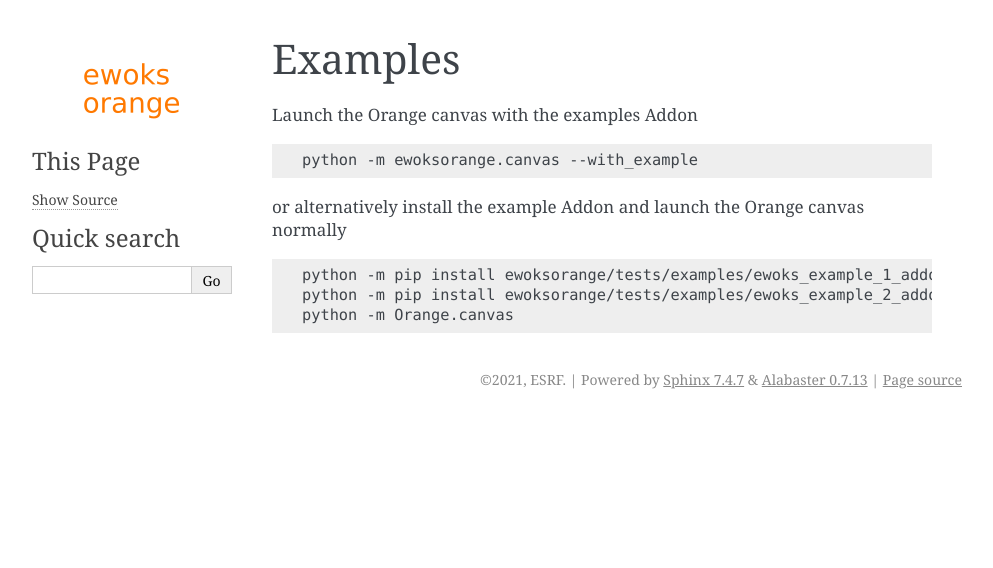
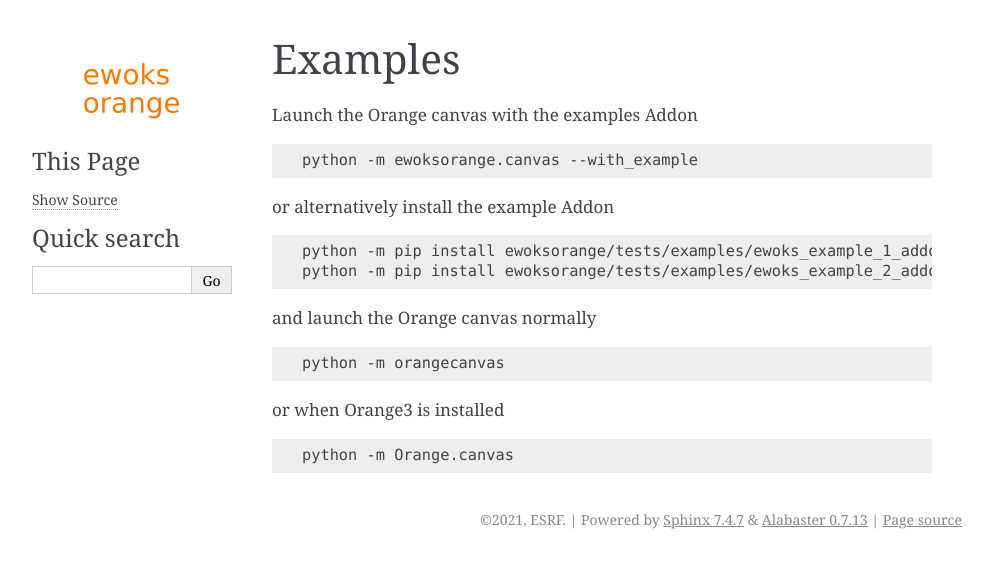
Before and after one commit to ewoks-kit/ewoksorange, a Sphinx documentation site: the page built from doc/examples.rst, in a window 1280 px wide. Shown: the top 568 px of the page, without its empty margins (148-1141 px from the left). Built offline with Sphinx 7.4.7, drawn with Linux system fonts in a browser that asks for light colours.

Commit message:
adapt docs for when Orange3 is not installed

```diff
--- a/doc/examples.rst
+++ b/doc/examples.rst
@@ -7,10 +7,21 @@
 
     python -m ewoksorange.canvas --with_example
 
-or alternatively install the example Addon and launch the Orange canvas normally
+or alternatively install the example Addon
 
 .. code-block:: bash
 
     python -m pip install ewoksorange/tests/examples/ewoks_example_1_addon
     python -m pip install ewoksorange/tests/examples/ewoks_example_2_addon
+
+and launch the Orange canvas normally
+
+.. code-block:: bash
+
+    python -m orangecanvas
+
+or when Orange3 is installed
+
+.. code-block:: bash
+
     python -m Orange.canvas
```
Also changed, not shown: README.md (+10 -0 lines).
